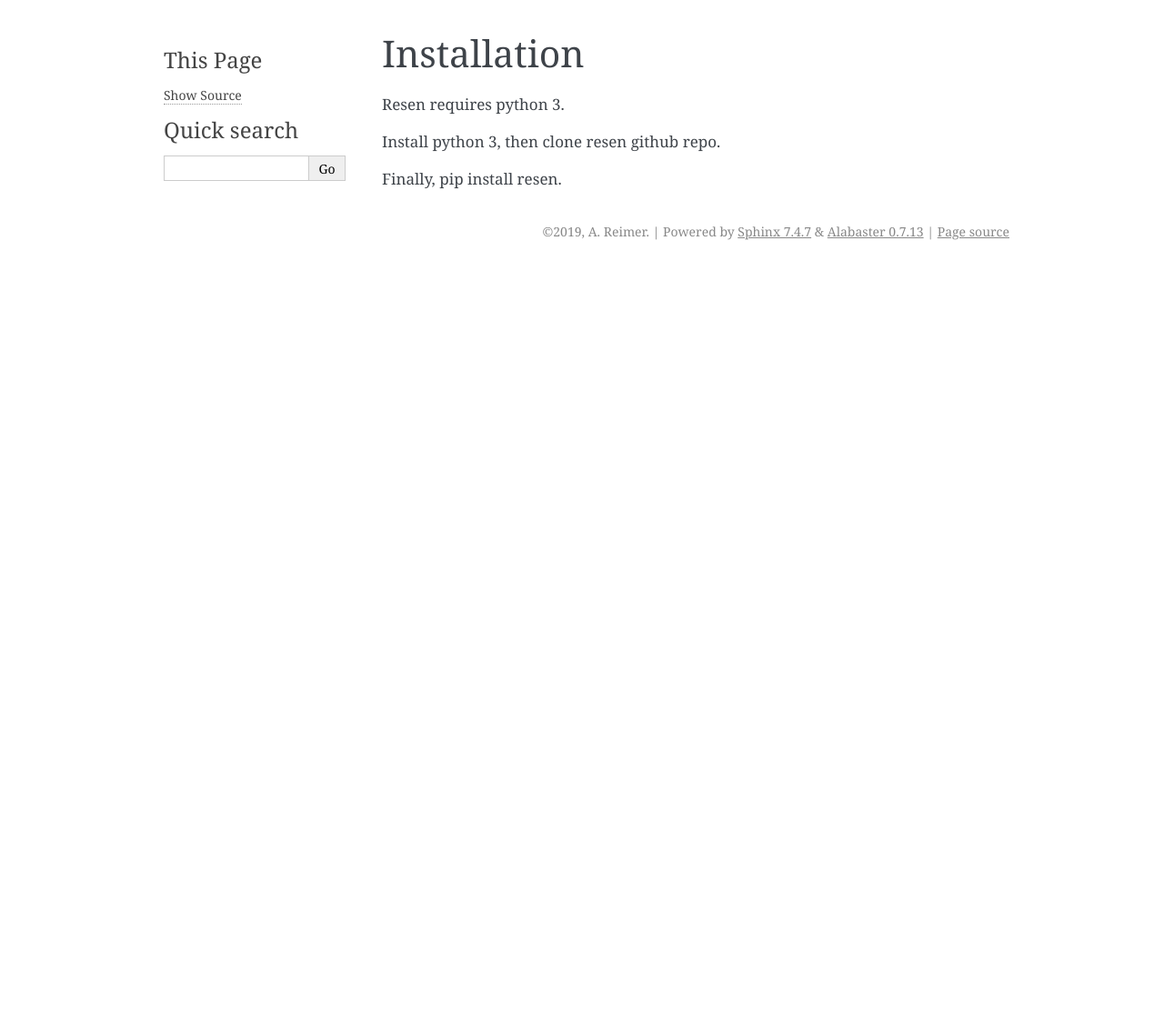
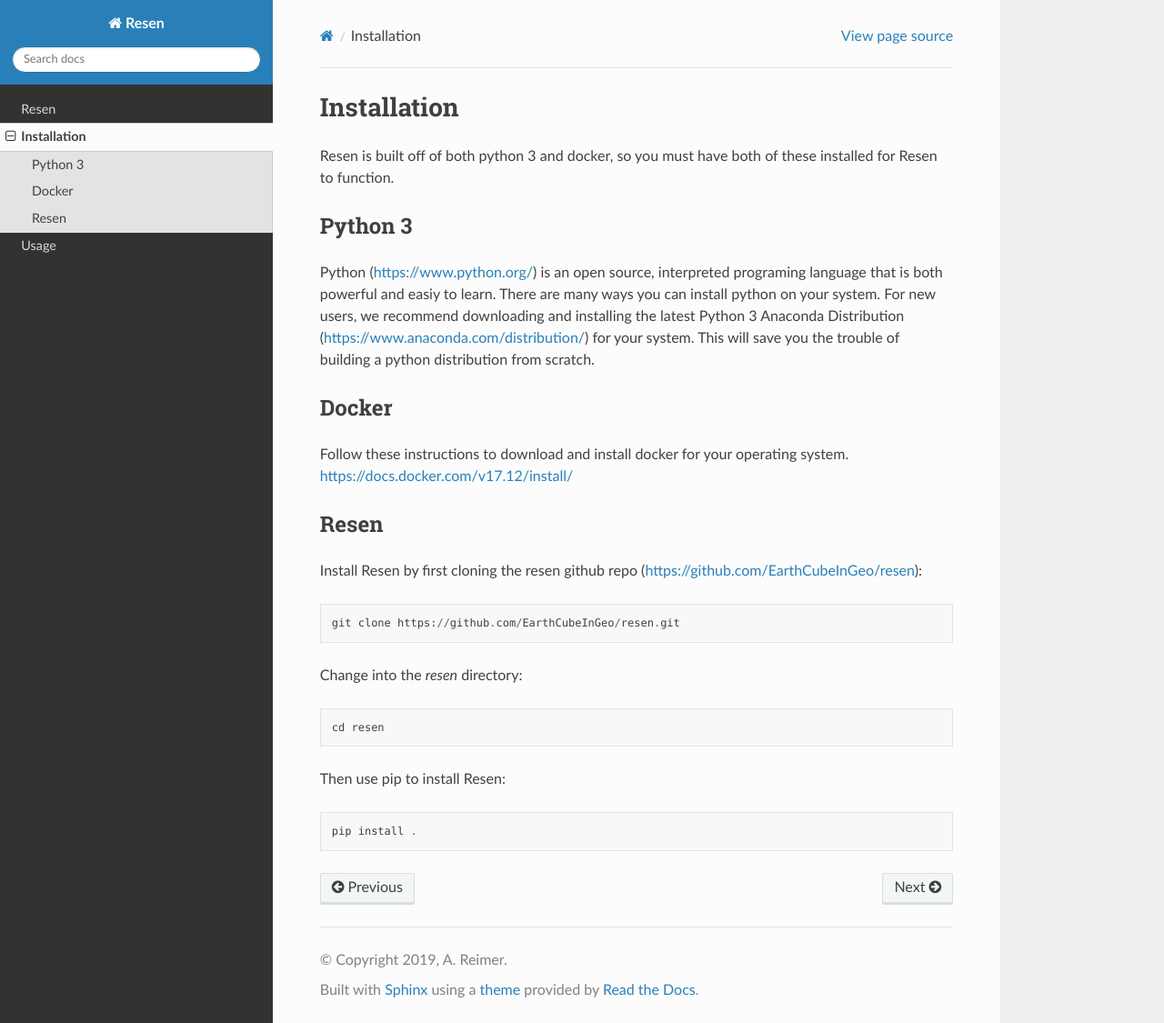
Before and after one commit to EarthCubeInGeo/resen, a Sphinx documentation site: the page built from docs/installation.rst, in a window 1280 px wide and 1125 px high. Shown: the whole window at 91% size. Built offline with Sphinx 7.4.7 and the Read the Docs theme 2.0.0, drawn with Linux system fonts in a browser that asks for light colours.

Commit message:
Groundwork outline for Resen documentation.

```diff
--- a/docs/conf.py
+++ b/docs/conf.py
@@ -49,7 +49,7 @@
 # The theme to use for HTML and HTML Help pages.  See the documentation for
 # a list of builtin themes.
 #
-html_theme = 'alabaster'
+html_theme = 'sphinx_rtd_theme'
 
 # Add any paths that contain custom static files (such as style sheets) here,
 # relative to this directory. They are copied after the builtin static files,
--- a/docs/installation.rst
+++ b/docs/installation.rst
@@ -2,8 +2,29 @@
 Installation
 ============
 
-Resen requires python 3.
+Resen is built off of both python 3 and docker, so you must have both of these installed for Resen to function.
 
-Install python 3, then clone resen github repo.
+Python 3
+--------
 
-Finally, pip install resen.
+Python (https://www.python.org/) is an open source, interpreted programing language that is both powerful and easiy to learn. There are many ways you can install python on your system.  For new users, we recommend downloading and installing the latest Python 3 Anaconda Distribution (https://www.anaconda.com/distribution/) for your system.  This will save you the trouble of building a python distribution from scratch.
+
+Docker
+------
+
+Follow these instructions to download and install docker for your operating system. https://docs.docker.com/v17.12/install/
+
+Resen
+-----
+
+Install Resen by first cloning the resen github repo (https://github.com/EarthCubeInGeo/resen)::
+
+    git clone https://github.com/EarthCubeInGeo/resen.git
+
+Change into the `resen` directory::
+
+    cd resen
+
+Then use pip to install Resen::
+
+    pip install .
--- a/docs/usage.rst
+++ b/docs/usage.rst
@@ -1,11 +1,21 @@
-=====
 Usage
 =====
 
-To use resen, simpy enter resen in a terminal prompt
+To use resen, simpy enter `resen` at the command line::
 
-    resen
+    $ resen
 
-This should open the resen tool.  Type help to see available comands.
+This will open the resen tool::
 
-    >help
+        ___ ___ ___ ___ _  _
+       | _ \ __/ __| __| \| |
+       |   / _|\__ \ _|| .` |
+       |_|_\___|___/___|_|\_|
+
+    Resen 19.1.0 -- Reproducible Software Environment
+
+    [resen] >>>
+
+Type `help` to see available comands::
+
+    [resen] >>> help
```
